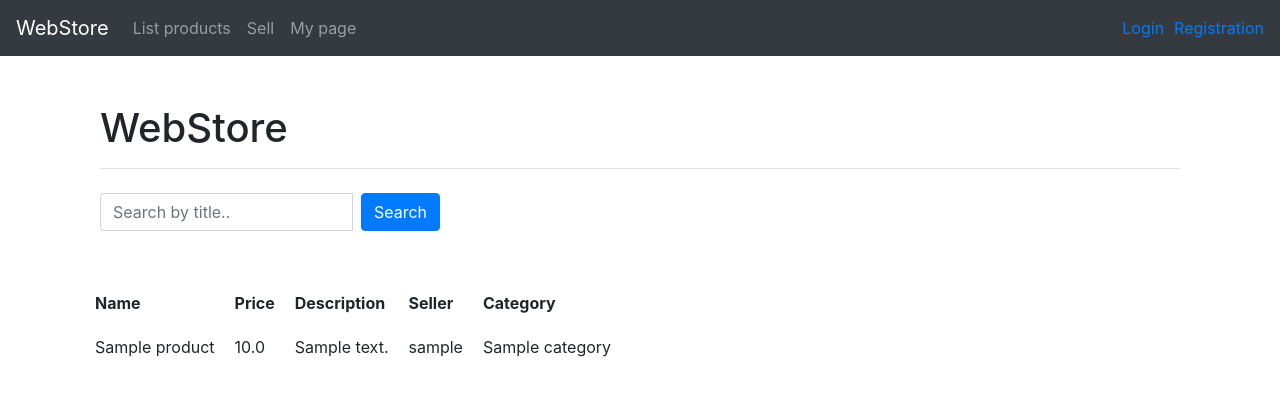
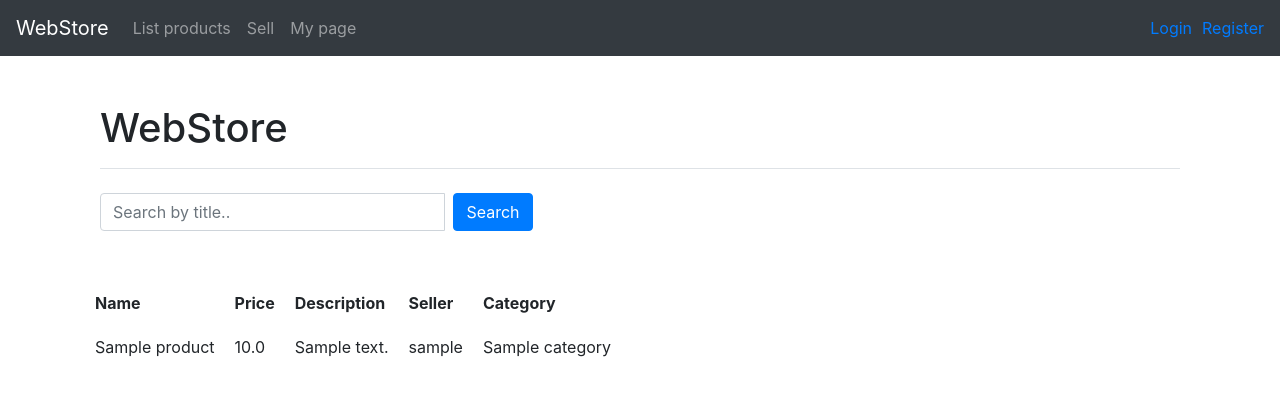
Before and after one commit to parissak/Verkkokauppa, a Flask app: page /products in a window 1280 px wide. Shown: the top 396 px of the page. Run offline with Flask 2, Linux system fonts and the light colour scheme; tables that the repository leaves empty hold one stand-in row (values such as "Sample post"); some libraries are stand-ins or nearby versions.

Commit message:
pieniä muutoksia HTML-teksteihin

```diff
--- a/application/templates/auth/regform.html
+++ b/application/templates/auth/regform.html
@@ -55,7 +55,7 @@
 
 		<tr>
 			<td colspan="2">
-				<input type="submit" value="Register"/>
+				<input type="submit" value="Create an account"/>
 			<td>
 		</tr>
 
--- a/application/templates/layout.html
+++ b/application/templates/layout.html
@@ -38,7 +38,7 @@
         <a href="{{ url_for('auth_login') }}">Login</a>
       </div>
       <div style="padding-left:10px">
-        <a href="{{ url_for('auth_registration_form') }}">Registration</a>
+        <a href="{{ url_for('auth_registration_form') }}">Register</a>
       </div>
       {% endif %}
     </div>
--- a/application/templates/products/list.html
+++ b/application/templates/products/list.html
@@ -8,7 +8,7 @@
   </div>
 </div>
 
-<div class="col-md-4 col-md-offset-0" style="margin-bottom:50px;">
+<div class="col-md-5 col-md-offset-0" style="margin-bottom:50px;">
   <form method="post" action="{{ url_for('products_index') }}">
     <div class="input-group">
       <input type="text" name="search" placeholder="Search by title.." class="form-control">
```
